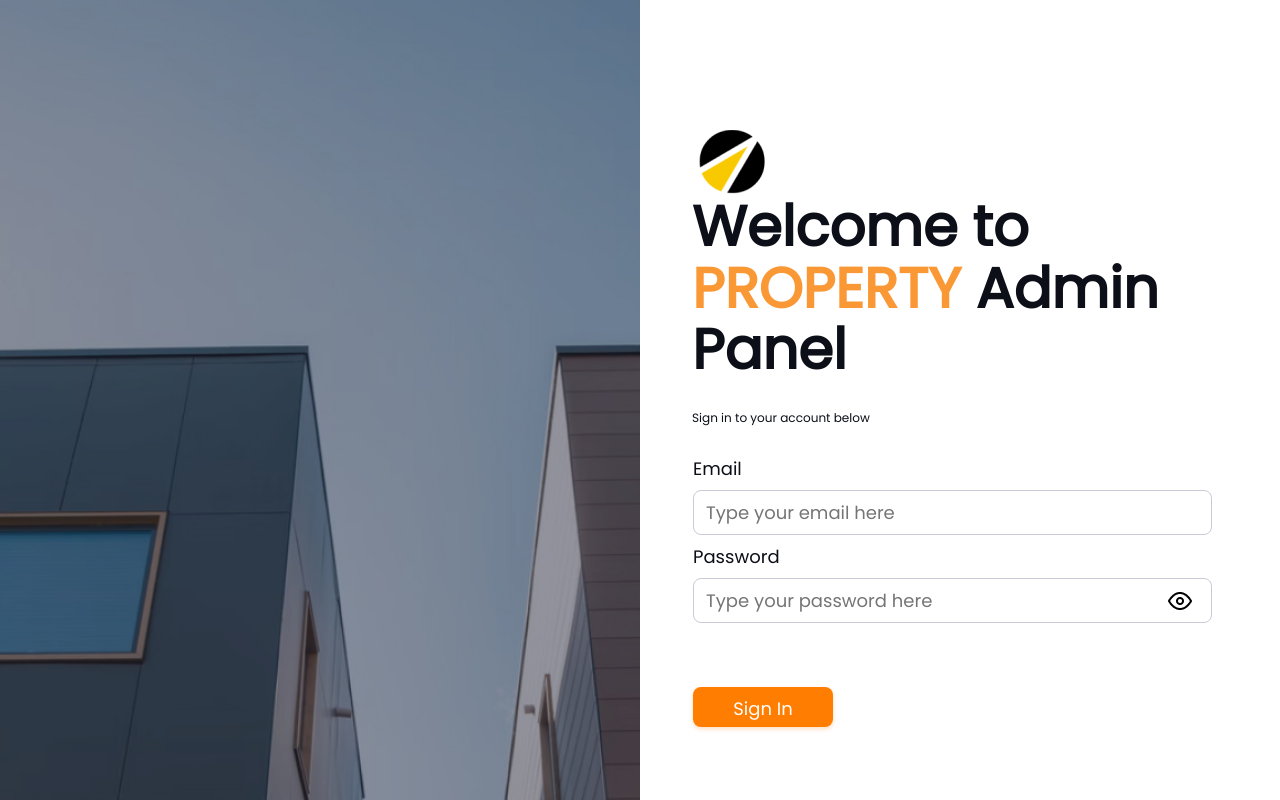
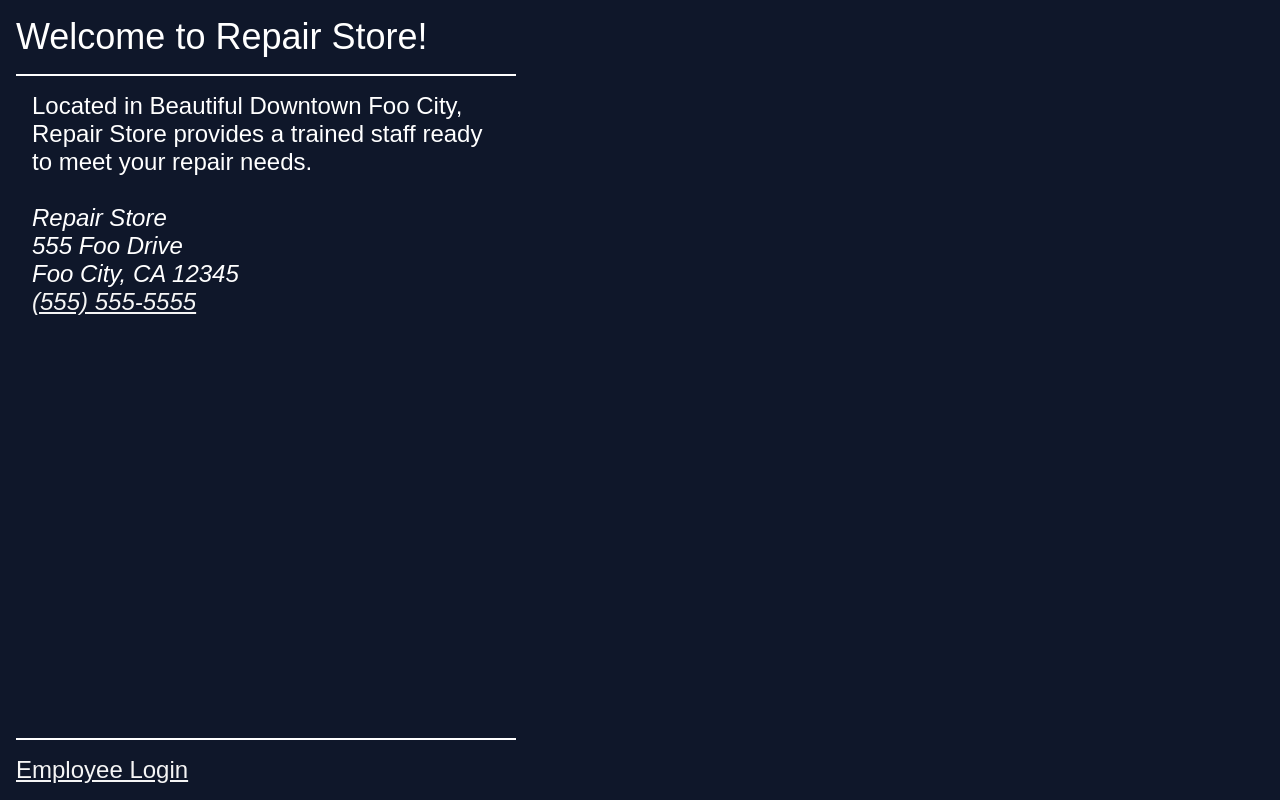
Before and after one commit to kvnyosi/property_administrator, a React (Create React App) app: page / in a window 1280 px wide. Shown: the top 800 px of the page. Built offline with nearby package versions, Linux system fonts and the light colour scheme.

Commit message:
latest update

```diff
--- a/src/App.js
+++ b/src/App.js
@@ -1,26 +1,28 @@
-import { Routes,Route } from 'react-router-dom';
-import Layout from './component/Layout';
-import Public from './component/Public';
-import Login from './features/auth/Login';
-import Welcome from './features/auth/Welcome';
-import RequireAuth from './features/auth/RequireAuth';
+import { Routes, Route } from 'react-router-dom'
+import Layout from './component/Layout'
+import Public from './component/Public'
+import Login from './features/auth/Login'
+import Welcome from './features/auth/Welcome'
+import RequireAuth from './features/auth/RequireAuth'
+// import UsersList from './features/users/UsersList'
 
 function App() {
   return (
     <Routes>
-      <Route path='/' element={<Layout />}>
-        {/* Public Routes */}
-        {/* <Route index element={<Public />} /> */}
-        <Route index element={<Login />} />
+      <Route path="/" element={<Layout />}>
+        {/* public routes */}
+        <Route index element={<Public />} />
+        <Route path="login" element={<Login />} />
 
-        {/* Protected Routes */}
+        {/* protected routes */}
         <Route element={<RequireAuth />}>
-          <Route path='welcome' element={<Welcome />} />
+          <Route path="welcome" element={<Welcome />} />
+          {/* <Route path="userslist" element={<UsersList />} /> */}
         </Route>
 
       </Route>
     </Routes>
-  );
+  )
 }
 
 export default App;
--- a/src/app/api/apiSlice.js
+++ b/src/app/api/apiSlice.js
@@ -1,39 +1,41 @@
-import { createApi, fetchBaseQuery } from '@reduxjs/toolkit/query/react';
-import { setCredentials, logOut } from '../../features/auth/authSlice';
+import { createApi, fetchBaseQuery } from '@reduxjs/toolkit/query/react'
+import { setCredentials, logOut } from '../../features/auth/authSlice'
 
 const baseQuery = fetchBaseQuery({
-    baseUrl: 'https://phplaravel-347545-2684651.cloudwaysapps.com/api', //ganti ini kalo mau di deploy
+    baseUrl: 'http://localhost:3500',
     credentials: 'include',
     prepareHeaders: (headers, { getState }) => {
         const token = getState().auth.token
         if (token) {
-            headers.set("Authorization", `Bearer ${token}`);
+            headers.set("authorization", `Bearer ${token}`)
         }
-        return headers;
+        return headers
     }
 })
 
 const baseQueryWithReauth = async (args, api, extraOptions) => {
-    let result = await baseQuery(args, api , extraOptions)
+    let result = await baseQuery(args, api, extraOptions)
+
     if (result?.error?.originalStatus === 403) {
-        console.log('sending refresh token');
-        //send refresh token to get new access token
+        console.log('sending refresh token')
+        // send refresh token to get new access token
         const refreshResult = await baseQuery('/refresh', api, extraOptions)
-        console.log(refreshResult);
+        console.log(refreshResult)
         if (refreshResult?.data) {
             const user = api.getState().auth.user
-            //store the new token
-            api.dispatch(setCredentials({ ...refreshResult.data, user}));
-            //retry the original query with new access token
-            result = await baseQuery( args, api, extraOptions)
+            // store the new token
+            api.dispatch(setCredentials({ ...refreshResult.data, user }))
+            // retry the original query with new access token
+            result = await baseQuery(args, api, extraOptions)
         } else {
-            api.dispatch(logOut());
+            api.dispatch(logOut())
         }
     }
-    return result;
+
+    return result
 }
 
 export const apiSlice = createApi({
     baseQuery: baseQueryWithReauth,
     endpoints: builder => ({})
-});
+})
--- a/src/app/store.js
+++ b/src/app/store.js
@@ -1,13 +1,13 @@
-import { configureStore } from "@reduxjs/toolkit";
-import { apiSlice } from "./api/apiSlice";
-import authReducer from "../features/auth/authSlice";
+import { configureStore } from "@reduxjs/toolkit"
+import { apiSlice } from "./api/apiSlice"
+import authReducer from '../features/auth/authSlice'
 
 export const store = configureStore({
-    reducer : {
+    reducer: {
         [apiSlice.reducerPath]: apiSlice.reducer,
         auth: authReducer
     },
     middleware: getDefaultMiddleware =>
         getDefaultMiddleware().concat(apiSlice.middleware),
-    devTools: true //kalo production ganti ke false
+    devTools: true
 })
--- a/src/features/auth/Dashboard.js
+++ b/src/features/auth/Dashboard.js
@@ -2,7 +2,7 @@
 
 const Dashboard = () => {
   return (
-    <div>Dashboard</div>
+    <div><h1>jhhjjjjjjjjjjjjjjjjjjjjjjjjjjjjjjjjjjjj</h1></div>
   )
 }
 
--- a/src/features/auth/Login.js
+++ b/src/features/auth/Login.js
@@ -1,12 +1,9 @@
-import React, { useState, useRef, useEffect} from 'react';
-import { useNavigate, Link,Route } from 'react-router-dom';
+import { useRef, useState, useEffect } from 'react'
+import { useNavigate } from 'react-router-dom'
 
-import { useDispatch } from 'react-redux';
-import { setCredentials } from './authSlice';
-import { useLoginMutation } from './authApiSlice';
-import Dashboard from './Dashboard';
-
-import Logo from '../../assets/VBM-Logo.png';
+import { useDispatch } from 'react-redux'
+import { setCredentials } from './authSlice'
+import { useLoginMutation } from './authApiSlice'
 
 const Login = () => {
     const userRef = useRef()
@@ -19,26 +16,24 @@
     const [login, { isLoading }] = useLoginMutation()
     const dispatch = useDispatch()
 
-    // useEffect(() => {
-    //   userRef.current.focus()
-    // },[]);
+    useEffect(() => {
+        userRef.current.focus()
+    }, [])
 
-    // useEffect(() => {
-    //   setErrMsg('')
-    // },[user,pwd]);
+    useEffect(() => {
+        setErrMsg('')
+    }, [user, pwd])
 
     const handleSubmit = async (e) => {
-      e.preventDefault();
+        e.preventDefault()
 
         try {
-        const userData = await login ({ user, pwd}).unwrap();
+            const userData = await login({ user, pwd }).unwrap()
             dispatch(setCredentials({ ...userData, user }))
-        setUser('');
-        setPwd('');
-        navigate('/welcome');
-      }
-
-      catch (err) {
+            setUser('')
+            setPwd('')
+            navigate('/welcome')
+        } catch (err) {
             if (!err?.originalStatus) {
                 // isLoading: true until timeout occurs
                 setErrMsg('No Server Response');
@@ -58,41 +53,8 @@
     const handlePwdInput = (e) => setPwd(e.target.value)
 
     const content = isLoading ? <h1>Loading...</h1> : (
-        <section className="login flex direction">
-          <div className="left-side">
-            <div className="bg-img">
-              <div className="container">
-                <h3 className="fs-600">“Without hard work, nothing<br/>grows but weeds.”</h3>
-                <h6 className="fs-400">- Gordon B. Hinckley</h6>
-              </div>
-            </div>
-          </div>
-          <div className="right-side">
-            <div className="container flow">
-              <div className="pl-7">
-                <img src={Logo} alt="logo"/>
-                <h1 className="fs-700">Welcome to<br/><span className="uppercase">property</span> Admin Panel</h1>
-                <h6>Sign in to your account below</h6>
-                <form className="flow">
-                  <div className="form-set flow flow-space--small">
-                    <label>Email</label>
-                    <input className="input-box" type="email" placeholder="Type your email here" />
-                  </div>
-                  <div className="form-set flow flow-space--small">
-                    <label>Password</label>
-                    <i className="icon show-password"></i>
-                    <input className="input-box" type="password" placeholder="Type your password here" />
-                  </div>
-                  {/* <input type="submit" className="button-orange" value="Sign in"/> */}
-                  <div className="form-set">
-                    <Link className="button-orange" to="/dashboard" >Sign In</Link>
-                  </div>
-                </form>
-                <p>Version 1.0.0</p>
-              </div>
-            </div>
-          </div>
-            {/* <p ref={errRef} className={errMsg ? "errmsg" : "offscreen"} aria-live="assertive">{errMsg}</p>
+        <section className="login">
+            <p ref={errRef} className={errMsg ? "errmsg" : "offscreen"} aria-live="assertive">{errMsg}</p>
 
             <h1>Employee Login</h1>
 
@@ -117,11 +79,10 @@
                     required
                 />
                 <button>Sign In</button>
-            </form> */}
+            </form>
         </section>
     )
 
     return content
 }
-
 export default Login
--- a/src/index.css
+++ b/src/index.css
@@ -340,3 +340,80 @@
         top: 38px;
     }
 }
+
+@import url('https://fonts.googleapis.com/css2?family=Nunito&display=swap');
+
+* {
+  margin: 0;
+  padding: 0;
+  box-sizing: border-box;
+}
+
+/* || UTILITY CLASSES */
+.errmsg {
+  color: firebrick;
+}
+
+/* || GENERAL STYLES */
+
+body {
+  font: 1.5rem 'Nunito', sans-serif;;
+  min-height: 100vh;
+  background-color: #0F172A;
+  color: #fff;
+}
+
+input, button {
+  font: inherit;
+}
+
+#root {
+  min-height: 100vh;
+  display: flex;
+  padding: 1rem;
+}
+
+section {
+  width: min(100%, 500px);
+}
+
+a, a:visited {
+  color: whitesmoke;
+}
+
+a:hover, a:focus {
+  color: rgba(245, 245, 245, 0.9);
+}
+
+/* || LOGIN */
+
+.login form {
+  display: flex;
+  flex-flow: column nowrap;
+  gap: 1rem;
+  margin-top: 1rem;
+}
+
+.login input, .login button {
+  padding: 0.5em;
+  border-radius: 15px;
+}
+
+/* || PAGES */
+
+.public, .welcome, .users {
+  display: flex;
+  flex-direction: column;
+  gap: 1rem;
+}
+
+.public main {
+  flex-grow: 1;
+  border-top: 2px solid #fff;
+  border-bottom: 2px solid #fff;
+  padding: 1rem;
+}
+
+.users ul {
+  list-style-type: none;
+}
```
Lines whose indentation alone changed are shown as unchanged.
